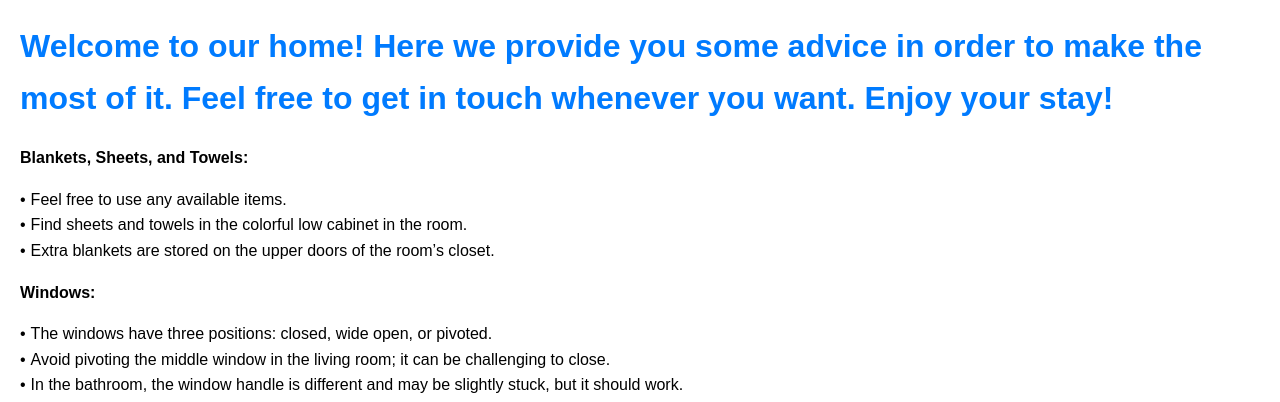
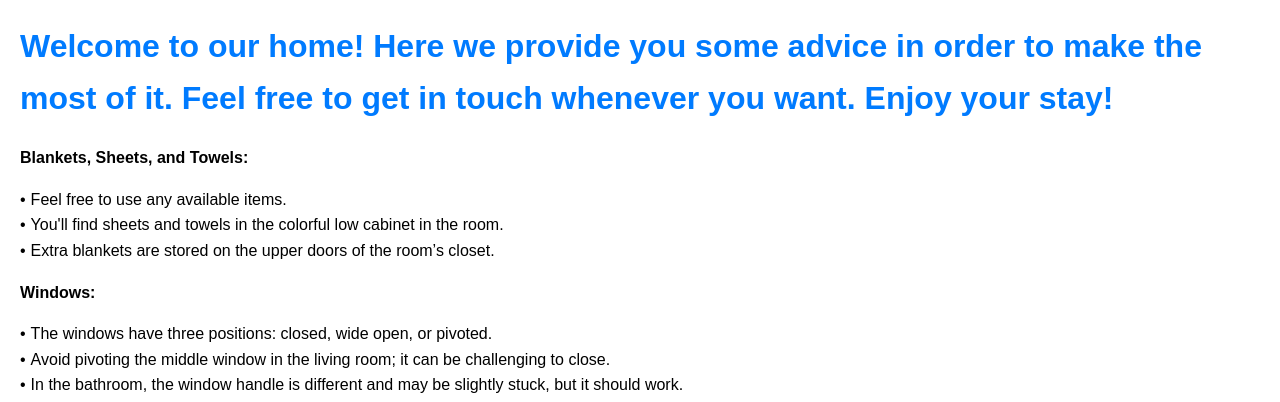
Before and after one commit to joaocancela/joaocancela.github.io, a Jekyll site: the page misc/castilho.html, which Jekyll copies as it is, in a window 1280 px wide. Shown: the top 402 px of the page. Built offline with Jekyll 4.4.1, drawn with Linux system fonts in a browser that asks for light colours.

Commit message:
Update castilho.html

```diff
--- a/misc/castilho.html
+++ b/misc/castilho.html
@@ -34,10 +34,10 @@
 
     <h1>Welcome to our home! Here we provide you some advice in order to make the most of it. Feel free to get in touch whenever you want. Enjoy your stay!</h1>
 
-    <p><strong>Blankets, Sheets, and Towels:</strong></p>
+      <p><strong>Blankets, Sheets, and Towels:</strong></p>
     <ul>
         <li>Feel free to use any available items.</li>
-        <li>Find sheets and towels in the colorful low cabinet in the room.</li>
+        <li>You'll find sheets and towels in the colorful low cabinet in the room.</li>
         <li>Extra blankets are stored on the upper doors of the room’s closet.</li>
     </ul>
 
```
